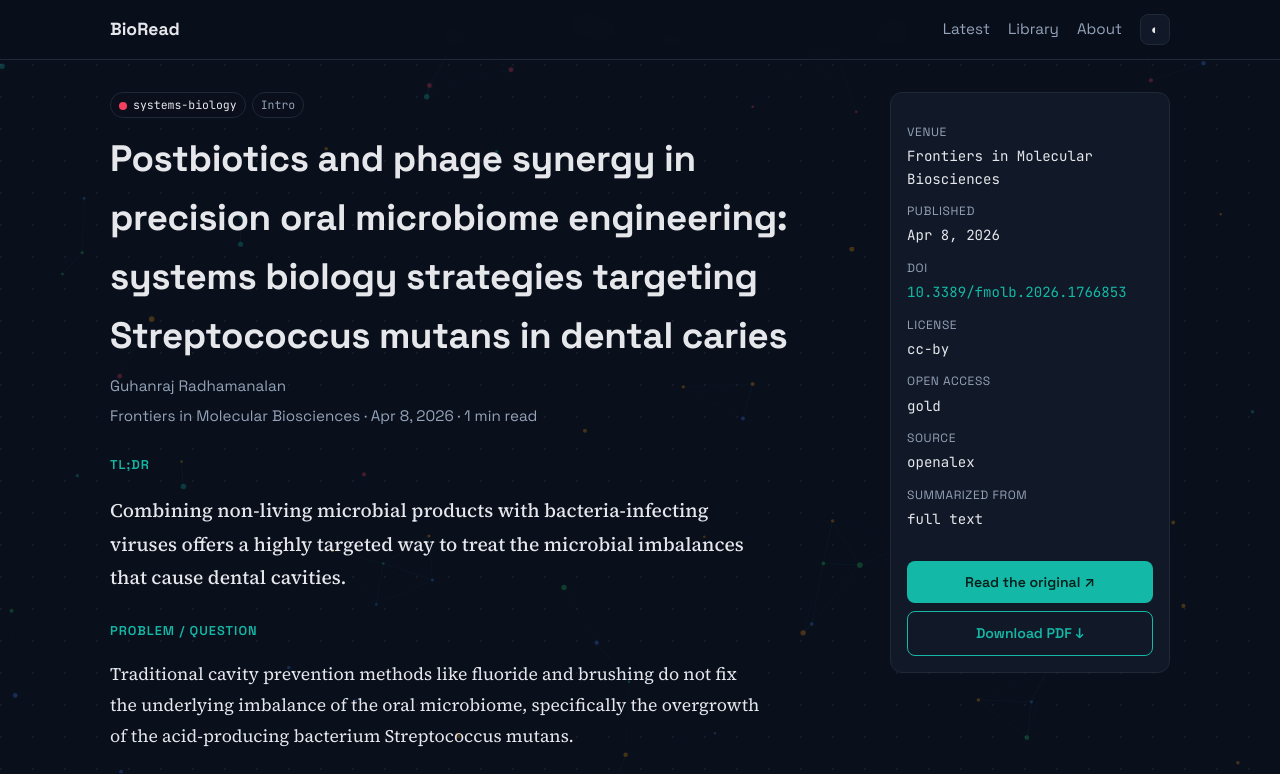
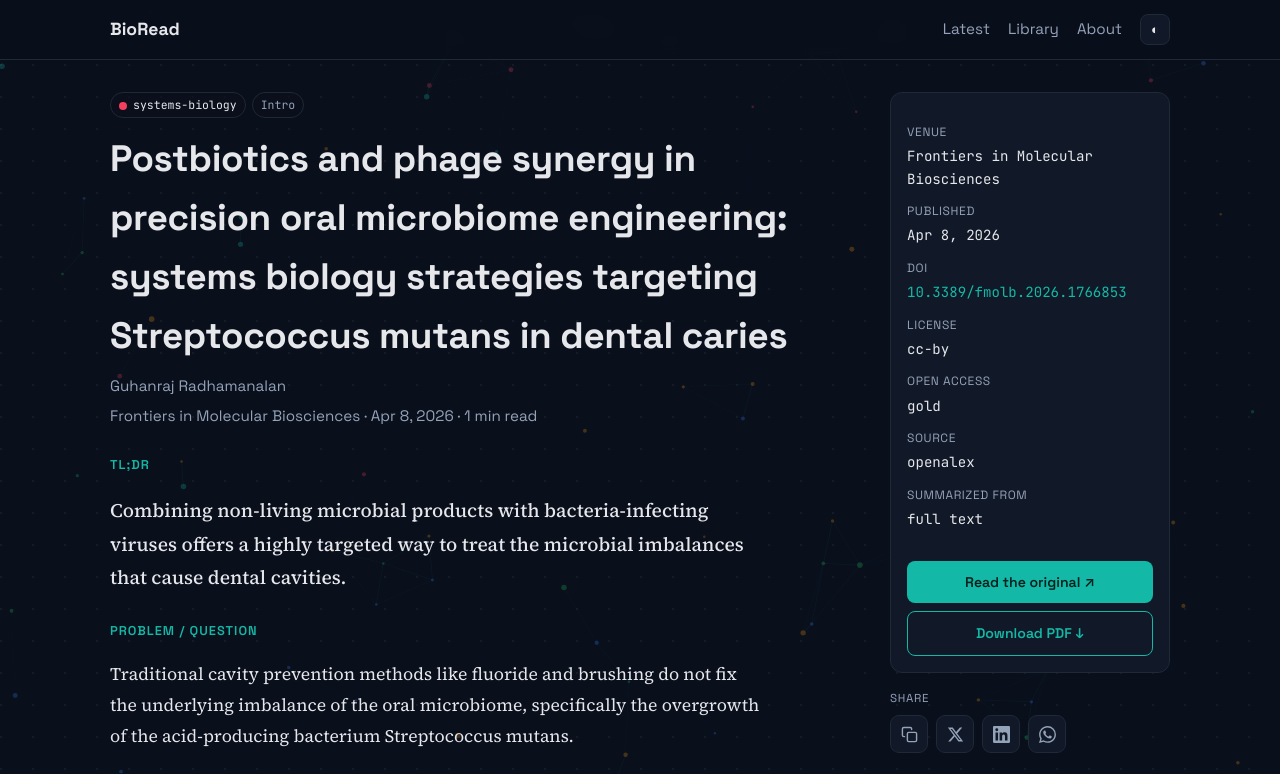
Before and after one commit to CallMeTaif/bioinformatics-paper-digest, an Astro site in the folder web/: page /paper/postbiotics-and-phage-synergy-in-precision-oral-microbiome-e-b83a30 in a window 1280 px wide. Shown: the top 774 px of the page. Built offline with nearby package versions, Linux system fonts and the light colour scheme; Astro itself is replaced by a stand-in of ours.

Commit message:
Add share links to paper pages (copy link, X, LinkedIn, WhatsApp)
Lightweight share intents + a copy-link button — inline SVG icons, no
third-party widgets or tracking scripts. Sits in the paper sidebar.

```diff
--- a/web/src/pages/paper/[slug].astro
+++ b/web/src/pages/paper/[slug].astro
@@ -14,6 +14,14 @@ const tag = paper.subfield_tags?.[0] ?? 'bioinformatics';
 // We only host a copy when the licence permits redistribution; otherwise we link out.
 const hostedPdf = paper.hosted_pdf_path;
 const originalLink = paper.original_url ?? paper.pdf_original_url;
+
+// Lightweight share links (no third-party scripts/tracking).
+const shareUrl = new URL(`/paper/${paper.slug}/`, Astro.site ?? 'https://www.bioread.bio').href;
+const u = encodeURIComponent(shareUrl);
+const tx = encodeURIComponent(paper.title);
+const shareX = `https://twitter.com/intent/tweet?text=${tx}&url=${u}`;
+const shareLinkedIn = `https://www.linkedin.com/sharing/share-offsite/?url=${u}`;
+const shareWhatsApp = `https://wa.me/?text=${encodeURIComponent(paper.title + ' ' + shareUrl)}`;
 ---
 <Base title={`${paper.title} — BioRead`} description={paper.summary.tldr}>
   <div id="progress"></div>
@@ -63,6 +71,24 @@ const originalLink = paper.original_url ?? paper.pdf_original_url;
         {originalLink && <a class="btn" href={originalLink} target="_blank" rel="noopener">Read the original ↗</a>}
         {hostedPdf && <a class="btn btn-secondary" href={hostedPdf} download>Download PDF ↓</a>}
       </div>
+
+      <div class="share">
+        <span class="share-label">Share</span>
+        <div class="share-row">
+          <button type="button" class="share-btn" id="copy-link" data-url={shareUrl} aria-label="Copy link" title="Copy link">
+            <svg viewBox="0 0 24 24" fill="none" stroke="currentColor" stroke-width="2" stroke-linecap="round" stroke-linejoin="round" aria-hidden="true"><rect x="9" y="9" width="13" height="13" rx="2"/><path d="M5 15H4a2 2 0 0 1-2-2V4a2 2 0 0 1 2-2h9a2 2 0 0 1 2 2v1"/></svg>
+          </button>
+          <a class="share-btn" href={shareX} target="_blank" rel="noopener" aria-label="Share on X" title="Share on X">
+            <svg viewBox="0 0 24 24" fill="currentColor" aria-hidden="true"><path d="M18.244 2.25h3.308l-7.227 8.26 8.502 11.24H16.17l-5.214-6.817L4.99 21.75H1.68l7.73-8.835L1.254 2.25H8.08l4.713 6.231zm-1.161 17.52h1.833L7.084 4.126H5.117z"/></svg>
+          </a>
+          <a class="share-btn" href={shareLinkedIn} target="_blank" rel="noopener" aria-label="Share on LinkedIn" title="Share on LinkedIn">
+            <svg viewBox="0 0 24 24" fill="currentColor" aria-hidden="true"><path d="M20.447 20.452h-3.554v-5.569c0-1.328-.027-3.037-1.852-3.037-1.853 0-2.136 1.445-2.136 2.939v5.667H9.351V9h3.414v1.561h.046c.477-.9 1.637-1.85 3.37-1.85 3.601 0 4.267 2.37 4.267 5.455v6.286zM5.337 7.433a2.062 2.062 0 01-2.063-2.065 2.064 2.064 0 112.063 2.065zm1.782 13.019H3.555V9h3.564v11.452zM22.225 0H1.771C.792 0 0 .774 0 1.729v20.542C0 23.227.792 24 1.771 24h20.451C23.2 24 24 23.227 24 22.271V1.729C24 .774 23.2 0 22.222 0h.003z"/></svg>
+          </a>
+          <a class="share-btn" href={shareWhatsApp} target="_blank" rel="noopener" aria-label="Share on WhatsApp" title="Share on WhatsApp">
+            <svg viewBox="0 0 24 24" fill="currentColor" aria-hidden="true"><path d="M17.472 14.382c-.297-.149-1.758-.867-2.03-.967-.273-.099-.471-.148-.67.15-.197.297-.767.966-.94 1.164-.173.199-.347.223-.644.075-.297-.15-1.255-.463-2.39-1.475-.883-.788-1.48-1.761-1.653-2.059-.173-.297-.018-.458.13-.606.134-.133.298-.347.446-.52.149-.174.198-.298.298-.497.099-.198.05-.372-.025-.521-.075-.149-.669-1.612-.916-2.207-.242-.579-.487-.5-.669-.51l-.57-.01c-.198 0-.52.074-.792.372-.272.297-1.04 1.016-1.04 2.479 0 1.462 1.065 2.875 1.213 3.074.149.198 2.096 3.2 5.077 4.487.71.306 1.263.489 1.694.625.712.227 1.36.195 1.872.118.571-.085 1.758-.719 2.006-1.413.248-.694.248-1.289.173-1.413-.074-.124-.272-.198-.57-.347m-5.421 7.403h-.004a9.87 9.87 0 01-5.031-1.378l-.361-.214-3.741.982.998-3.648-.235-.374a9.86 9.86 0 01-1.51-5.26c.001-5.45 4.436-9.884 9.888-9.884 2.64 0 5.122 1.03 6.988 2.898a9.825 9.825 0 012.893 6.994c-.003 5.45-4.437 9.884-9.885 9.884m8.413-18.297A11.815 11.815 0 0012.05 0C5.495 0 .16 5.335.157 11.892c0 2.096.547 4.142 1.588 5.945L.057 24l6.305-1.654a11.882 11.882 0 005.683 1.448h.005c6.554 0 11.89-5.335 11.893-11.893a11.821 11.821 0 00-3.48-8.413Z"/></svg>
+          </a>
+        </div>
+      </div>
     </aside>
   </div>
 
@@ -75,5 +101,17 @@ const originalLink = paper.original_url ?? paper.pdf_original_url;
     };
     document.addEventListener('scroll', onScroll, { passive: true });
     onScroll();
+
+    // Copy-link button
+    const copyBtn = document.getElementById('copy-link');
+    copyBtn?.addEventListener('click', async () => {
+      try {
+        await navigator.clipboard.writeText(copyBtn.dataset.url);
+        copyBtn.classList.add('copied');
+        const t = copyBtn.getAttribute('title');
+        copyBtn.setAttribute('title', 'Copied!');
+        setTimeout(() => { copyBtn.classList.remove('copied'); copyBtn.setAttribute('title', t); }, 1500);
+      } catch (e) { /* clipboard blocked — no-op */ }
+    });
   </script>
 </Base>
--- a/web/src/styles/global.css
+++ b/web/src/styles/global.css
@@ -211,6 +211,23 @@ a:hover { text-decoration: underline; }
 }
 .btn-secondary:hover { background: color-mix(in srgb, var(--primary) 12%, transparent); }
 
+/* --- share (paper sidebar) --- */
+.share { margin-top: 16px; }
+.share-label {
+  display: block; font-size: 0.72rem; text-transform: uppercase; letter-spacing: 0.06em;
+  color: var(--muted); margin-bottom: 8px;
+}
+.share-row { display: flex; gap: 8px; }
+.share-btn {
+  display: inline-flex; align-items: center; justify-content: center;
+  width: 38px; height: 38px; border-radius: 9px;
+  background: var(--surface); border: 1px solid var(--border); color: var(--muted);
+  cursor: pointer; transition: color .15s, border-color .15s, background-color .15s;
+}
+.share-btn:hover { color: var(--primary); border-color: var(--primary); text-decoration: none; }
+.share-btn svg { width: 17px; height: 17px; }
+.share-btn.copied { color: var(--nt-a); border-color: var(--nt-a); }
+
 /* reading progress bar */
 #progress { position: fixed; top: 0; left: 0; height: 3px; width: 0; background: var(--primary); z-index: 40; }
 
```
